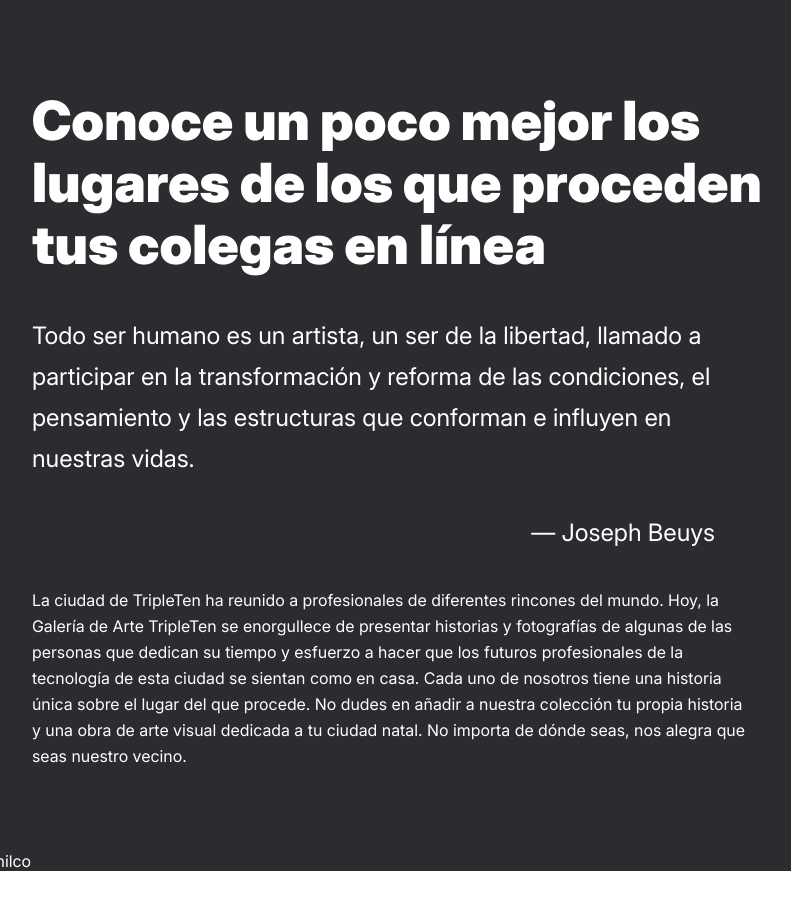
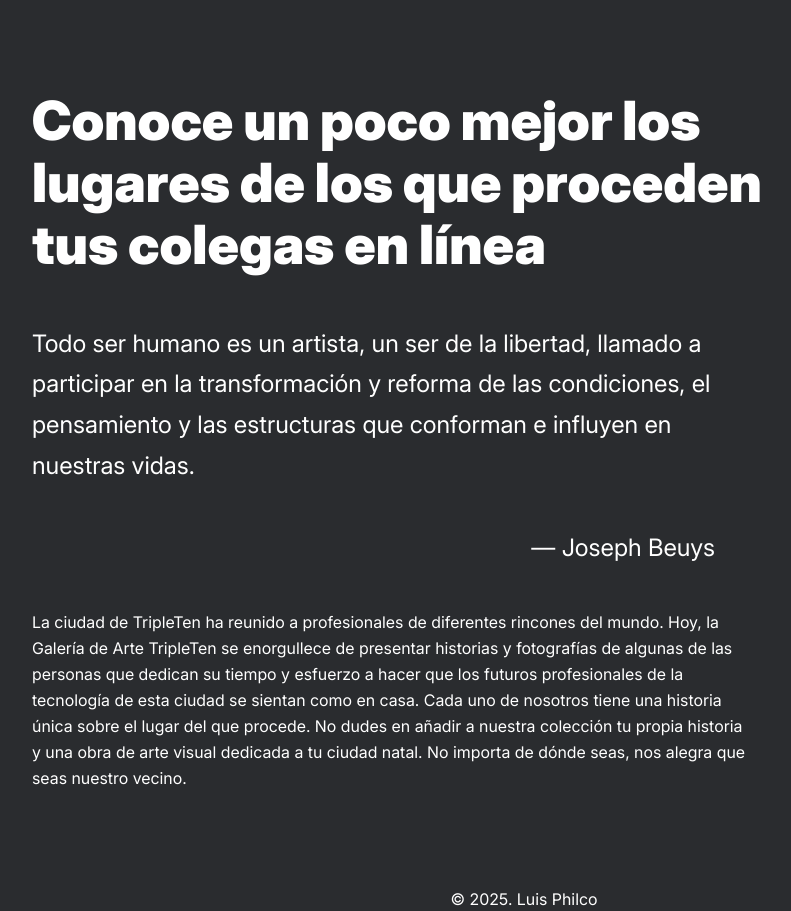
Before and after one commit to XxzanrockxX/web_project_homeland, a plain HTML site: page index.html in a window 1280 px wide. Shown: the part 1112-2023 px from the top of the page, without its empty margins (116-907 px from the left). Before the commit the page ends 1983 px from the top, so only its background shows below. Drawn offline with Linux system fonts and the light colour scheme.

Commit message:
add. redmi

```diff
--- a/blocks/header.css
+++ b/blocks/header.css
@@ -1,7 +1,7 @@
 .header {
   padding-top: 2.66%;
-  padding-left: 11.56%;
-  padding-right: 11.56%;
+  margin: auto;
+
   padding-bottom: 7.18%;
   max-width: 1280px;
   display: flex;
--- a/blocks/intro.css
+++ b/blocks/intro.css
@@ -1,8 +1,8 @@
 .intro {
-  padding-left: 11.56%;
-  padding-right: 23.59%;
+  max-width: 984px;
+  margin: 0 auto;
+  width: 100%;
 }
-
 .intro__title {
   font-size: 3.375rem;
   font-weight: 900;
--- a/index.html
+++ b/index.html
@@ -29,9 +29,10 @@
       </header>
       <main class="content">
         <section class="intro">
+          <div class="intro__container">
             <h2 class="intro__title">
-            Conoce un poco mejor los lugares de los que proceden tus colegas en
-            línea
+              Conoce un poco mejor los lugares de los que proceden tus colegas
+              en línea
             </h2>
             <p class="intro__text-one">
               Todo ser humano es un artista, un ser de la libertad, llamado a
@@ -42,15 +43,16 @@
             <p class="intro__text-one-name">— Joseph Beuys</p>
             <p class="intro__text-two">
               La ciudad de TripleTen ha reunido a profesionales de diferentes
-            rincones del mundo. Hoy, la Galería de Arte TripleTen se enorgullece
-            de presentar historias y fotografías de algunas de las personas que
-            dedican su tiempo y esfuerzo a hacer que los futuros profesionales
-            de la tecnología de esta ciudad se sientan como en casa. Cada uno de
-            nosotros tiene una historia única sobre el lugar del que procede. No
-            dudes en añadir a nuestra colección tu propia historia y una obra de
-            arte visual dedicada a tu ciudad natal. No importa de dónde seas,
-            nos alegra que seas nuestro vecino.
+              rincones del mundo. Hoy, la Galería de Arte TripleTen se
+              enorgullece de presentar historias y fotografías de algunas de las
+              personas que dedican su tiempo y esfuerzo a hacer que los futuros
+              profesionales de la tecnología de esta ciudad se sientan como en
+              casa. Cada uno de nosotros tiene una historia única sobre el lugar
+              del que procede. No dudes en añadir a nuestra colección tu propia
+              historia y una obra de arte visual dedicada a tu ciudad natal. No
+              importa de dónde seas, nos alegra que seas nuestro vecino.
             </p>
+          </div>
         </section>
       </main>
       <footer class="footer">
--- a/pages/index.css
+++ b/pages/index.css
@@ -4,3 +4,4 @@
 @import url(../blocks/intro.css);
 @import url(../blocks/media_queries.css);
 @import url(../vendor/fonts.css);
+@import url(../blocks/footer.css);
```
Also changed, not shown: 1 other file. Lines whose indentation alone changed are shown as unchanged.
